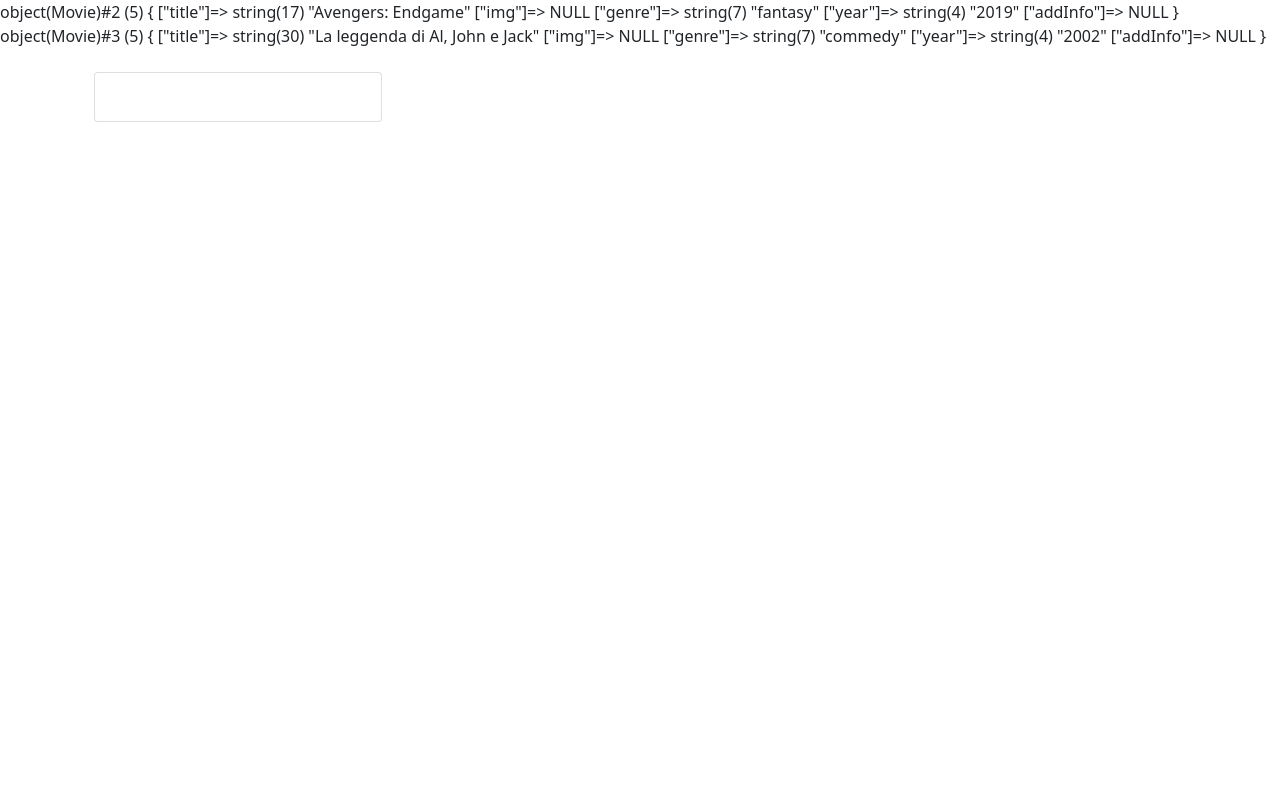
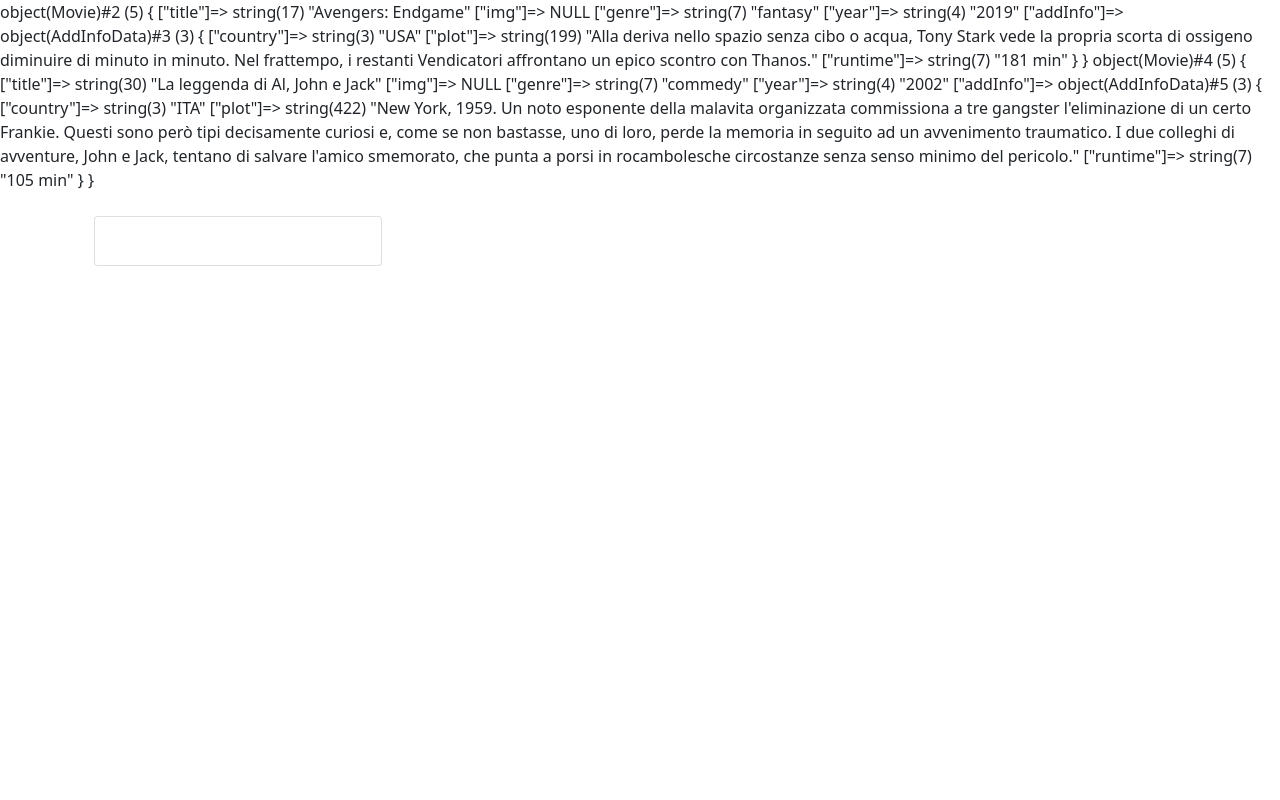
Before and after one commit to Eugenio2104/php-oop-1, a PHP site: page / in a window 1280 px wide. Run offline with PHP 8.4, Linux system fonts and the light colour scheme.

Commit message:
aggiunta dati di addinfo

```diff
--- a/class/Movies.php
+++ b/class/Movies.php
@@ -16,11 +16,12 @@ class Movie
    */
 
 
-  public function __construct($_title, $_year, $_genre)
+  public function __construct($_title, $_year, $_genre, AddInfoData $_addinfo = null)
   {
     $this->title = $_title;
     $this->year = $_year;
     $this->genre = $_genre;
+    $this->addInfo = $_addinfo;
   }
 
 
--- a/index.php
+++ b/index.php
@@ -5,8 +5,8 @@ require_once './class/AddInfo.php';
 
 
 
-$movie1 = new Movie("Avengers: Endgame", "2019", "fantasy");
-$movie2 = new Movie("La leggenda di Al, John e Jack", "2002", "commedy");
+$movie1 = new Movie("Avengers: Endgame", "2019", "fantasy", new AddInfoData("USA", "Alla deriva nello spazio senza cibo o acqua, Tony Stark vede la propria scorta di ossigeno diminuire di minuto in minuto. Nel frattempo, i restanti Vendicatori affrontano un epico scontro con Thanos.", "181 min"));
+$movie2 = new Movie("La leggenda di Al, John e Jack", "2002", "commedy", new AddInfoData("ITA", "New York, 1959. Un noto esponente della malavita organizzata commissiona a tre gangster l'eliminazione di un certo Frankie. Questi sono però tipi decisamente curiosi e, come se non bastasse, uno di loro, perde la memoria in seguito ad un avvenimento traumatico. I due colleghi di avventure, John e Jack, tentano di salvare l'amico smemorato, che punta a porsi in rocambolesche circostanze senza senso minimo del pericolo.", "105 min"));
 
 var_dump($movie1);
 var_dump($movie2);
```
